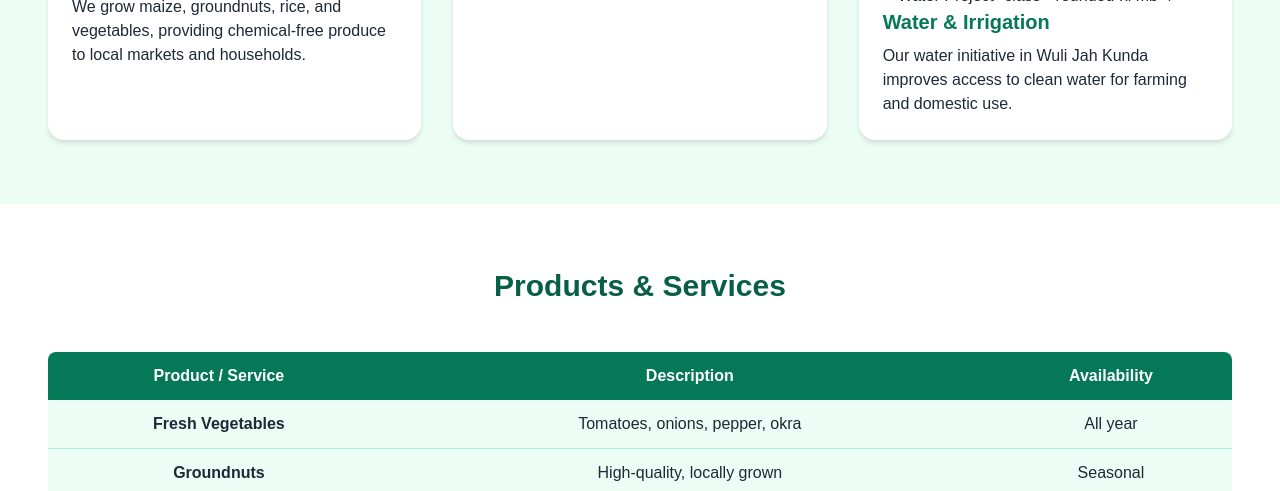
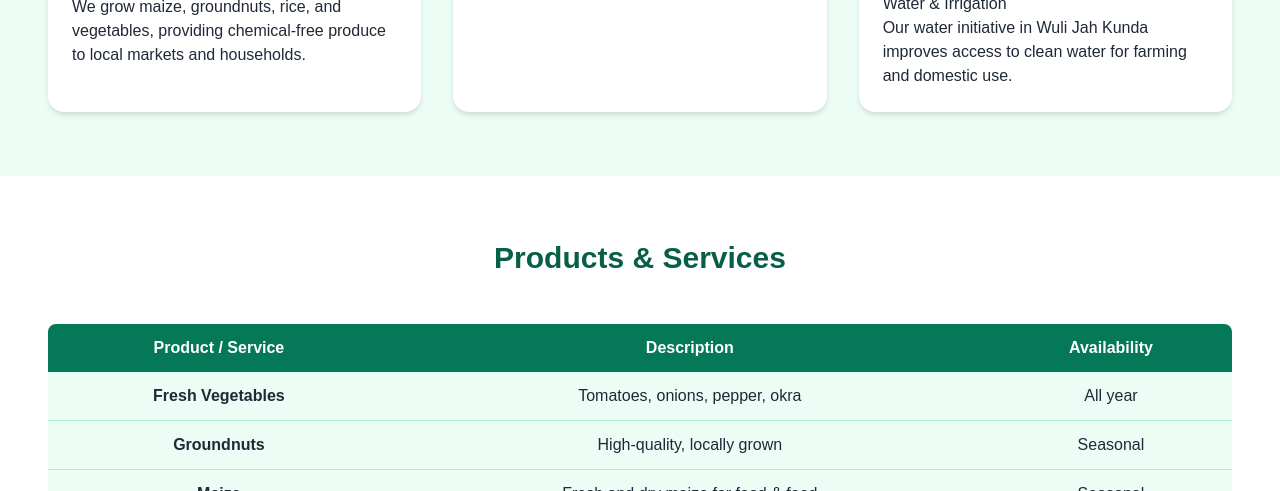
Before and after one commit to kebbehssmartfarm-rgb/.co, a plain HTML site: page index.html in a window 1280 px wide. Shown: the part 2157-2648 px from the top of the page. Drawn offline with nearby package versions, Linux system fonts and the light colour scheme.

Commit message:
Update index.html

```diff
--- a/index.html
+++ b/index.html
@@ -85,7 +85,7 @@
   src="https://raw.githubusercontent.com/kebbehssmartfarm-rgb/.co/main/IMG-20241020-WA0083.jpg"
   alt="Farm image"
   style="max-width:100%; height:auto;"
->="Water Project" class="rounded-xl mb-4">
+
           <h3 class="text-xl font-semibold text-green-700 mb-2">Water & Irrigation</h3>
           <p>Our water initiative in Wuli Jah Kunda improves access to clean water for farming and domestic use.</p>
         </div>
```
